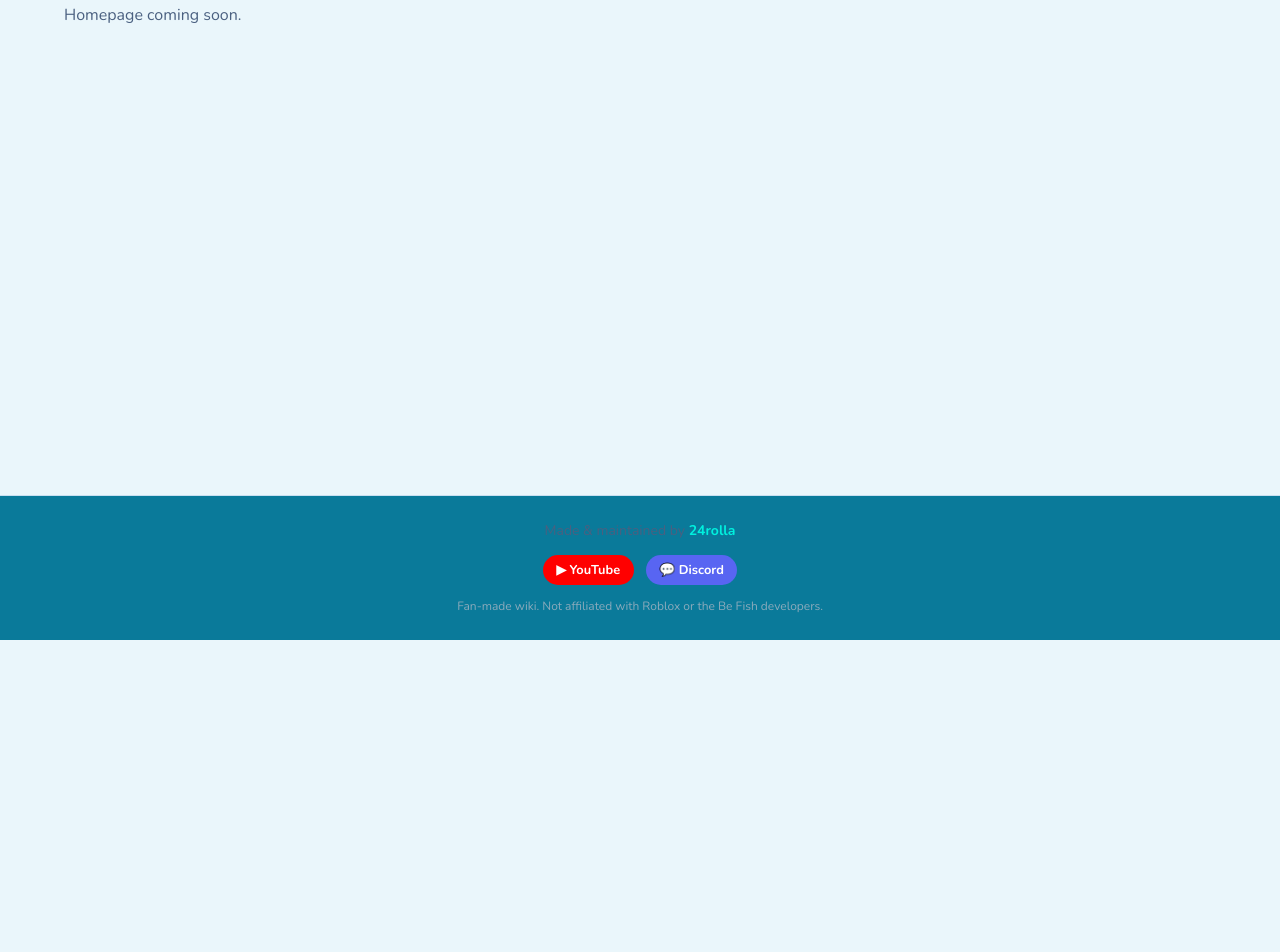
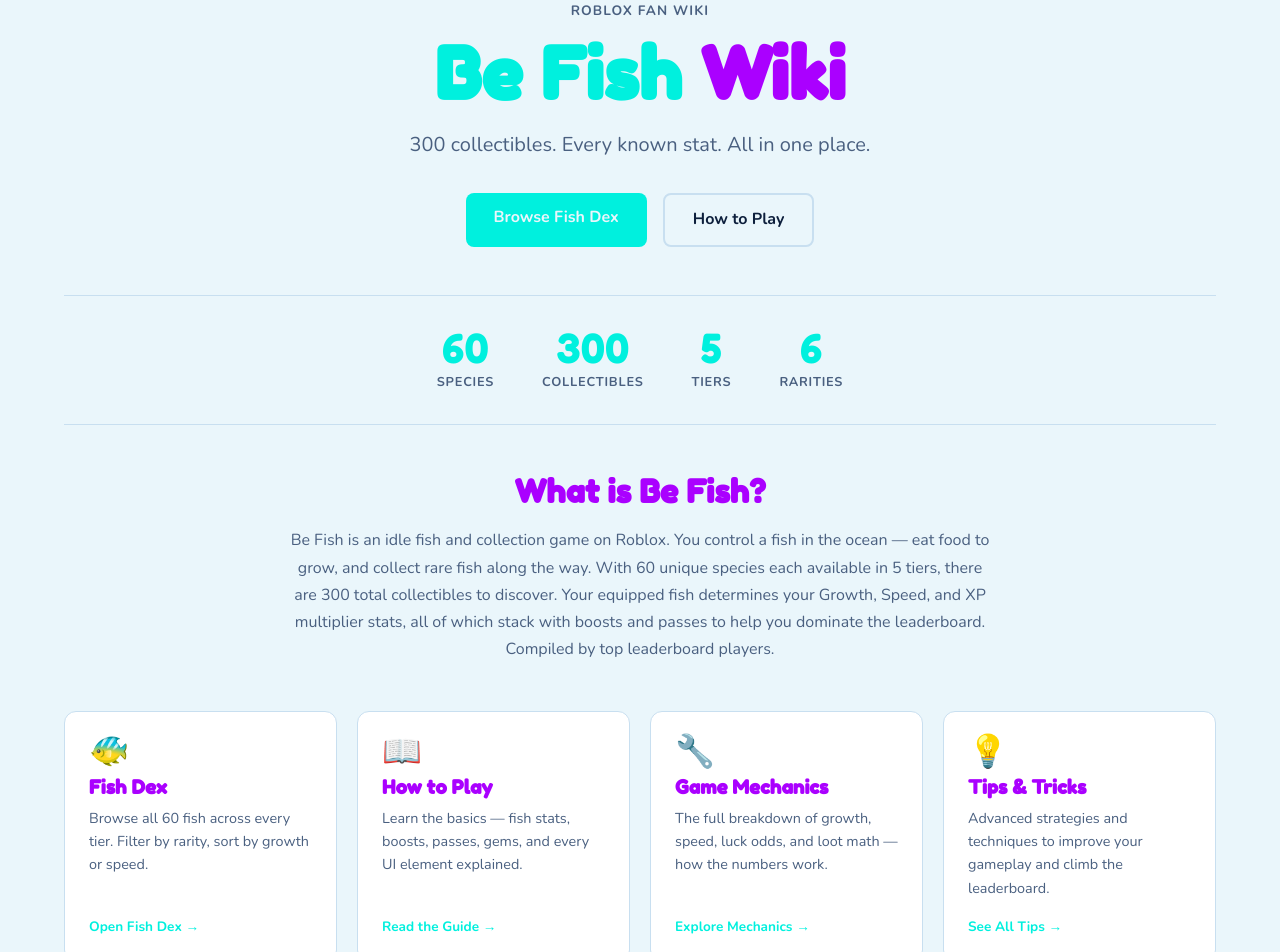
Before and after one commit to rekot24/befish-cc, a Next.js app: page / in a window 1280 px wide. Shown: the part 160-1112 px from the top of the page. Before the commit the page ends 800 px from the top, so only its background shows below. Built offline with nearby package versions, Linux system fonts and the light colour scheme.

Commit message:
feat: build homepage with NavCard component and semantic hero color variables

```diff
--- a/src/app/globals.css
+++ b/src/app/globals.css
@@ -28,6 +28,13 @@
   --nav-text-hi: #f0f4ff;
   --nav-text-active: var(--color-orange);
 
+  /* Hero colors */
+  --hero-word-befish: var(--color-cyan);
+  --hero-word-wiki: var(--color-purple);
+
+  /* Stats bar colors */
+  --stat-number: var(--color-cyan);
+
   /* Semantic aliases */
   --accent: var(--color-cyan);
   --section-header: var(--color-purple);
@@ -55,7 +62,7 @@
 /* ── CSS Variables — Light Mode ── */
 [data-theme="light"] {
   --page-bg: #eaf6fb;
-  --nav-bg: #1D759A;
+  --nav-bg: #0a7a9a;
   --card-bg: #ffffff;
   --card-bg-alt: #f0f8fd;
   --footer-bg: #0a7a9a;
--- a/src/app/page.tsx
+++ b/src/app/page.tsx
@@ -1,8 +1,5 @@
-export default function HomePage() {
-  return (
-    <div className="page-wrap">
-      <h1>Be Fish <span style={{ color: 'var(--color-cyan)' }}>Wiki</span></h1>
-      <p>Homepage coming soon.</p>
-    </div>
-  );
+import HomePage from '../components/HomePage/HomePage';
+
+export default function Page() {
+  return <HomePage />;
 }
--- /dev/null
+++ b/src/components/HomePage/HomePage.module.css
@@ -0,0 +1,132 @@
+/* ── Hero ── */
+.hero {
+  text-align: center;
+  padding: 4rem 1rem 3rem;
+}
+
+.eyebrow {
+  font-size: 0.85rem;
+  font-weight: 700;
+  letter-spacing: 0.08em;
+  text-transform: uppercase;
+  color: var(--text-mid);
+  margin-bottom: 0.75rem;
+}
+
+.heroTitle {
+  font-family: 'Fredoka One', sans-serif;
+  font-size: clamp(2.5rem, 7vw, 4.5rem);
+  line-height: 1.1;
+  margin-bottom: 1rem;
+}
+
+.wordBefish {
+  color: var(--hero-word-befish);
+}
+
+.wordWiki {
+  color: var(--hero-word-wiki);
+}
+
+.tagline {
+  font-size: clamp(1rem, 2.5vw, 1.25rem);
+  color: var(--text-mid);
+  max-width: 480px;
+  margin: 0 auto 2rem;
+}
+
+.heroCtas {
+  display: flex;
+  gap: 1rem;
+  justify-content: center;
+  flex-wrap: wrap;
+}
+
+.btnPrimary {
+  padding: 0.75rem 1.75rem;
+  background: var(--accent);
+  color: var(--page-bg);
+  font-weight: 700;
+  border-radius: 8px;
+  text-decoration: none;
+  transition: opacity 0.15s ease;
+}
+
+.btnPrimary:hover {
+  opacity: 0.85;
+  text-decoration: none;
+}
+
+.btnSecondary {
+  padding: 0.75rem 1.75rem;
+  border: 2px solid var(--border);
+  color: var(--text-hi);
+  font-weight: 700;
+  border-radius: 8px;
+  text-decoration: none;
+  transition: border-color 0.15s ease;
+}
+
+.btnSecondary:hover {
+  border-color: var(--accent);
+  text-decoration: none;
+}
+
+/* ── Stats bar ── */
+.statsBar {
+  display: flex;
+  justify-content: center;
+  gap: 3rem;
+  padding: 2rem 1rem;
+  border-top: 1px solid var(--border);
+  border-bottom: 1px solid var(--border);
+  margin-bottom: 3rem;
+  flex-wrap: wrap;
+}
+
+.statItem {
+  display: flex;
+  flex-direction: column;
+  align-items: center;
+  gap: 0.25rem;
+}
+
+.statNumber {
+  font-family: 'Fredoka One', sans-serif;
+  font-size: 2.5rem;
+  line-height: 1;
+  color: var(--stat-number);
+}
+
+.statLabel {
+  font-size: 0.8rem;
+  font-weight: 700;
+  text-transform: uppercase;
+  letter-spacing: 0.06em;
+  color: var(--text-mid);
+}
+
+/* ── About ── */
+.about {
+  max-width: 700px;
+  margin: 0 auto 3rem;
+  text-align: center;
+}
+
+.sectionHeader {
+  color: var(--section-header);
+  margin-bottom: 1rem;
+}
+
+.aboutText {
+  color: var(--text-mid);
+  line-height: 1.7;
+}
+
+/* ── Nav cards grid ── */
+.cards {
+  display: grid;
+  grid-template-columns: repeat(auto-fit, minmax(220px, 1fr));
+  gap: 1.25rem;
+  margin-bottom: 3rem;
+}
--- /dev/null
+++ b/src/components/HomePage/HomePage.tsx
@@ -0,0 +1,101 @@
+import NavCard from '../NavCard/NavCard';
+import styles from './HomePage.module.css';
+
+/**
+ * Data for the four homepage navigation cards.
+ * Add, remove, or reorder here — the grid renders whatever is in this array.
+ */
+const NAV_CARDS = [
+  {
+    emoji: '🐠',
+    title: 'Fish Dex',
+    desc: 'Browse all 60 fish across every tier. Filter by rarity, sort by growth or speed.',
+    href: '/fishdex',
+    cta: 'Open Fish Dex →',
+  },
+  {
+    emoji: '📖',
+    title: 'How to Play',
+    desc: 'Learn the basics — fish stats, boosts, passes, gems, and every UI element explained.',
+    href: '/how-to-play',
+    cta: 'Read the Guide →',
+  },
+  {
+    emoji: '🔧',
+    title: 'Game Mechanics',
+    desc: 'The full breakdown of growth, speed, luck odds, and loot math — how the numbers work.',
+    href: '/mechanics',
+    cta: 'Explore Mechanics →',
+  },
+  {
+    emoji: '💡',
+    title: 'Tips & Tricks',
+    desc: 'Advanced strategies and techniques to improve your gameplay and climb the leaderboard.',
+    href: '/tips',
+    cta: 'See All Tips →',
+  },
+];
+
+/**
+ * Stats bar data.
+ * Each entry renders as a number + label pair.
+ */
+const STATS = [
+  { value: '60',  label: 'Species' },
+  { value: '300', label: 'Collectibles' },
+  { value: '5',   label: 'Tiers' },
+  { value: '6',   label: 'Rarities' },
+];
+
+export default function HomePage() {
+  return (
+    <div className="page-wrap">
+
+      {/* ── Hero ── */}
+      <section className={styles.hero}>
+        <p className={styles.eyebrow}>Roblox Fan Wiki</p>
+        <h1 className={styles.heroTitle}>
+          <span className={styles.wordBefish}>Be Fish </span>
+          <span className={styles.wordWiki}>Wiki</span>
+        </h1>
+        <p className={styles.tagline}>
+          300 collectibles. Every known stat. All in one place.
+        </p>
+        <div className={styles.heroCtas}>
+          <a href="/fishdex" className={styles.btnPrimary}>Browse Fish Dex</a>
+          <a href="/how-to-play" className={styles.btnSecondary}>How to Play</a>
+        </div>
+      </section>
+
+      {/* ── Stats bar ── */}
+      <section className={styles.statsBar}>
+        {STATS.map(({ value, label }) => (
+          <div key={label} className={styles.statItem}>
+            <span className={styles.statNumber}>{value}</span>
+            <span className={styles.statLabel}>{label}</span>
+          </div>
+        ))}
+      </section>
+
+      {/* ── What is Be Fish ── */}
+      <section className={styles.about}>
+        <h2 className={styles.sectionHeader}>What is Be Fish?</h2>
+        <p className={styles.aboutText}>
+          Be Fish is an idle fish and collection game on Roblox. You control a fish in the
+          ocean — eat food to grow, and collect rare fish along the way. With 60 unique species
+          each available in 5 tiers, there are 300 total collectibles to discover. Your equipped
+          fish determines your Growth, Speed, and XP multiplier stats, all of which stack with
+          boosts and passes to help you dominate the leaderboard. Compiled by top leaderboard players.
+        </p>
+      </section>
+
+      {/* ── Nav cards ── */}
+      <section className={styles.cards}>
+        {NAV_CARDS.map((card) => (
+          <NavCard key={card.href} {...card} />
+        ))}
+      </section>
+
+    </div>
+  );
+}
--- /dev/null
+++ b/src/components/NavCard/NavCard.module.css
@@ -0,0 +1,43 @@
+.card {
+  display: flex;
+  flex-direction: column;
+  gap: 0.5rem;
+  padding: 1.5rem;
+  background: var(--card-bg);
+  border: 1px solid var(--border);
+  border-radius: 12px;
+  text-decoration: none;
+  transition: transform 0.15s ease, border-color 0.15s ease;
+}
+
+.card:hover {
+  transform: translateY(-3px);
+  border-color: var(--accent);
+  text-decoration: none;
+}
+
+.emoji {
+  font-size: 2rem;
+  line-height: 1;
+}
+
+.title {
+  font-family: 'Fredoka One', sans-serif;
+  font-size: 1.2rem;
+  color: var(--section-header);
+  margin: 0;
+}
+
+.desc {
+  font-size: 0.9rem;
+  color: var(--text-mid);
+  flex: 1;
+  margin: 0;
+}
+
+.cta {
+  font-size: 0.85rem;
+  font-weight: 700;
+  color: var(--accent);
+  margin-top: 0.5rem;
+}
--- /dev/null
+++ b/src/components/NavCard/NavCard.tsx
@@ -0,0 +1,30 @@
+import Link from 'next/link';
+import styles from './NavCard.module.css';
+
+/**
+ * NavCard — a homepage navigation card linking to a major site section.
+ *
+ * @param {string} emoji   - Icon displayed at the top of the card
+ * @param {string} title   - Card heading
+ * @param {string} desc    - One-line description of the section
+ * @param {string} href    - Internal route the card links to
+ * @param {string} cta     - Link label text (e.g. "Open Fish Dex →")
+ */
+interface NavCardProps {
+  emoji: string;
+  title: string;
+  desc: string;
+  href: string;
+  cta: string;
+}
+
+export default function NavCard({ emoji, title, desc, href, cta }: NavCardProps) {
+  return (
+    <Link href={href} className={styles.card}>
+      <span className={styles.emoji}>{emoji}</span>
+      <h3 className={styles.title}>{title}</h3>
+      <p className={styles.desc}>{desc}</p>
+      <span className={styles.cta}>{cta}</span>
+    </Link>
+  );
+}
```
Also changed, not shown: 1 other file (tests, documents, lock files or other folders).
